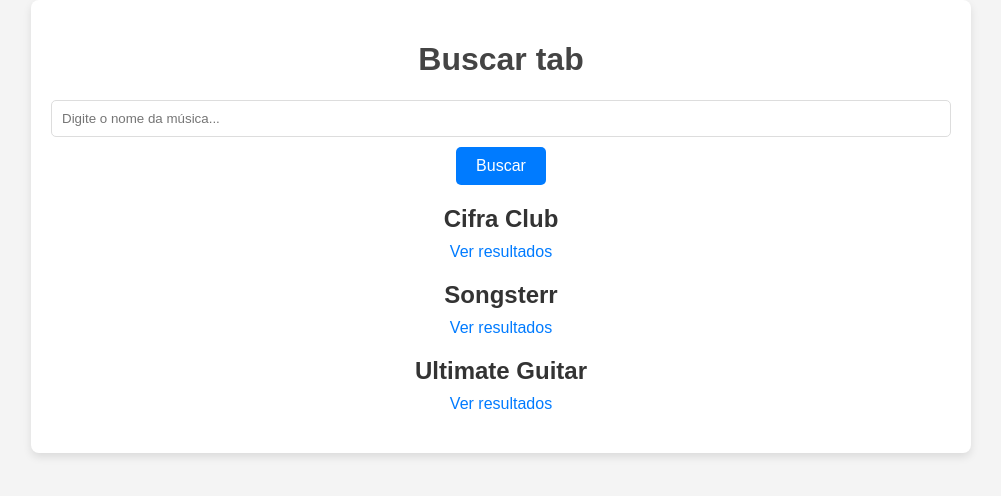
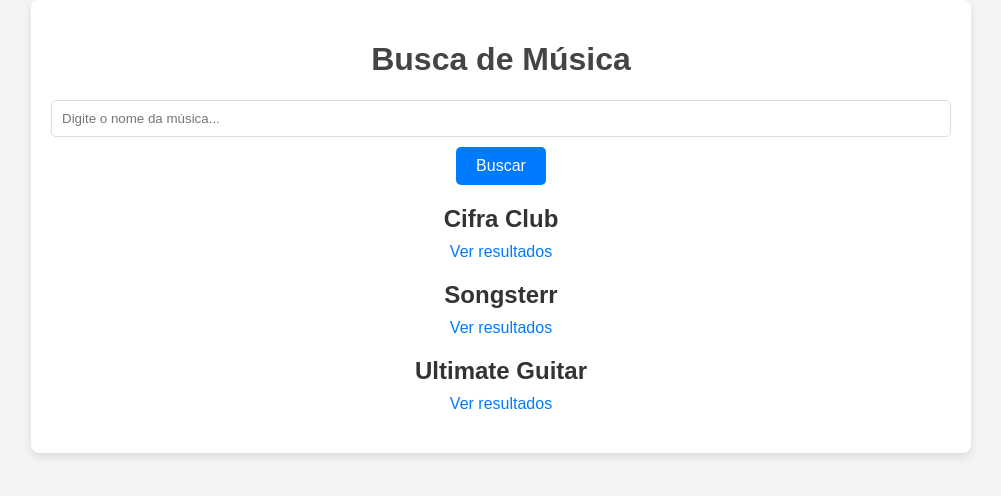
Before and after one commit to GabrielLaplace/GabrielLaplace.github.io, a plain HTML site: page index.html in a window 1280 px wide. Shown: the whole page, without its empty margins (139-1140 px from the left). Drawn offline with Linux system fonts and the light colour scheme.

Commit message:
Update index.html

```diff
--- a/index.html
+++ b/index.html
@@ -3,14 +3,13 @@
 <head>
     <meta charset="UTF-8">
     <meta name="viewport" content="width=device-width, initial-scale=1.0">
-    <title>Index</title>
+    <title>Busca de Música</title>
     <link rel="stylesheet" href="style.css">
-    <script src="script.js"></script>
 </head>
 <body>
     <div class="container">
         <header>
-            <h1>Buscar tab</h1>
+            <h1>Busca de Música</h1>
         </header>
         <main>
             <input type="text" id="searchInput" placeholder="Digite o nome da música...">
@@ -31,5 +30,6 @@
             </div>
         </main>
     </div>
+    <script src="script.js"></script>
 </body>
 </html>
```
